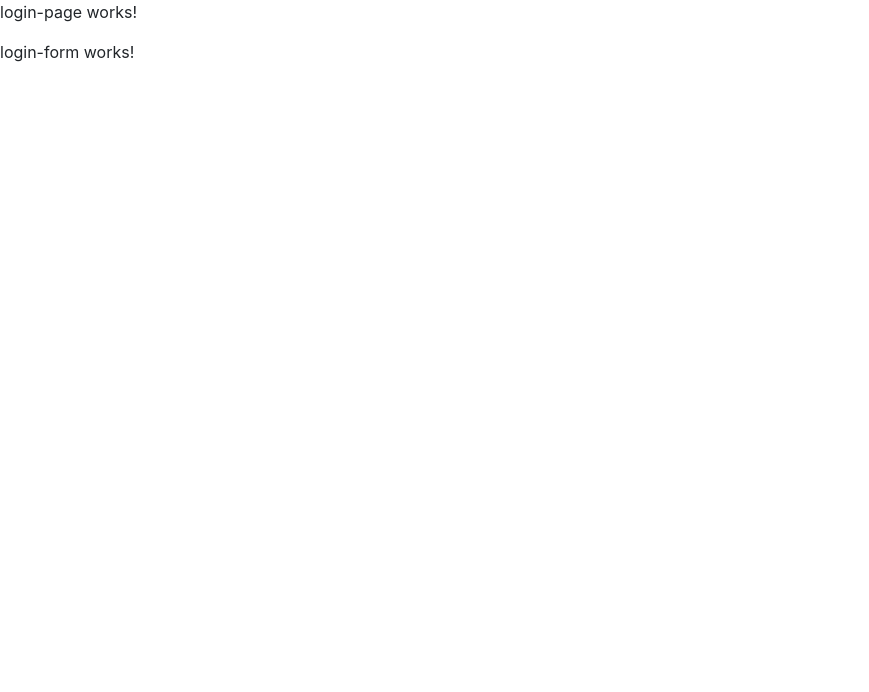
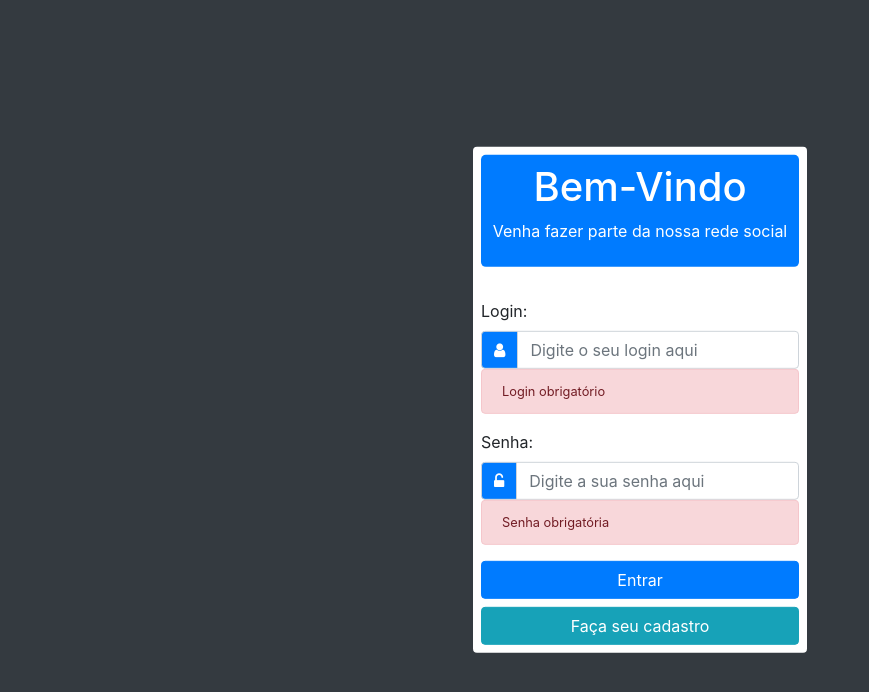
Before and after one commit to geprojetos/rede-social-angular, an Angular app: page / in a window 1280 px wide. Shown: the top 692 px of the page, without its empty margins (0-869 px from the left). Built offline with nearby package versions, Linux system fonts and the light colour scheme.

Commit message:
Adicionando estilo no formulário de login

```diff
--- a/src/app/login/components/login-form/login-form.component.html
+++ b/src/app/login/components/login-form/login-form.component.html
@@ -1,3 +1,66 @@
-<p>
-  login-form works!
-</p>
+<section class="bg-white p-2 rounded">
+  <header class="jumbotron text-center bg-primary text-white p-2">
+    <h1>Bem-Vindo</h1>
+    <p>Venha fazer parte da nossa rede social</p>
+  </header>
+
+  <form>
+    <fieldset>
+      <div class="form-group">
+        <label for="userName">Login:</label>
+
+        <div class="input-group">
+          <div class="input-group-prepend">
+            <i class="fa fa-user input-group-text bg-primary text-white" aria-hidden="true"></i>
+          </div>
+
+          <input
+            type="text"
+            class="form-control"
+            id="userName"
+            aria-describedby="userNameHelp"
+            placeholder="Digite o seu login aqui">
+        </div>
+
+        <small
+          id="userNameHelp"
+          class="form-text alert alert-danger form-text mt-0">
+            Login obrigatório
+        </small>
+      </div>
+
+      <div class="form-group">
+        <label for="password">Senha:</label>
+
+        <div class="input-group">
+          <div class="input-group-prepend">
+            <i class="fa fa-unlock-alt input-group-text bg-primary text-white" aria-hidden="true"></i>
+          </div>
+
+          <input
+            type="password"
+            class="form-control"
+            id="password"
+            aria-describedby="passwordHelp"
+            placeholder="Digite a sua senha aqui">
+        </div>
+
+        <small
+          id="passwordHelp"
+          class="form-text alert alert-danger form-text mt-0">
+            Senha obrigatória
+        </small>
+      </div>
+    </fieldset>
+
+    <fieldset>
+      <button
+        type="submit"
+        class="btn btn-primary btn-block">
+        Entrar
+      </button>
+
+      <a href="" class="btn btn-block btn-info">Faça seu cadastro</a>
+    </fieldset>
+  </form>
+</section>
--- a/src/app/login/pages/login-page/login-page.component.css
+++ b/src/app/login/pages/login-page/login-page.component.css
@@ -0,0 +1,17 @@
+.login-page-wrapper {
+    bottom: 0;
+    left: 0;
+    overflow: auto;
+    position: absolute;
+    right: 0;
+    top: 0;
+}
+
+.login-page-content {
+    left: 50%;
+    max-width: 350px;
+    position: relative;
+    top: 50%;
+    transform: translate(-50%, -50%);
+    width: 100%;
+}
--- a/src/app/login/pages/login-page/login-page.component.html
+++ b/src/app/login/pages/login-page/login-page.component.html
@@ -1,5 +1,5 @@
-<p>
-  login-page works!
-</p>
-
-<app-login-form></app-login-form>
+<section class="bg-dark login-page-wrapper">
+  <div class="login-page-content p-2">
+    <app-login-form></app-login-form>
+  </div>
+</section>
```
